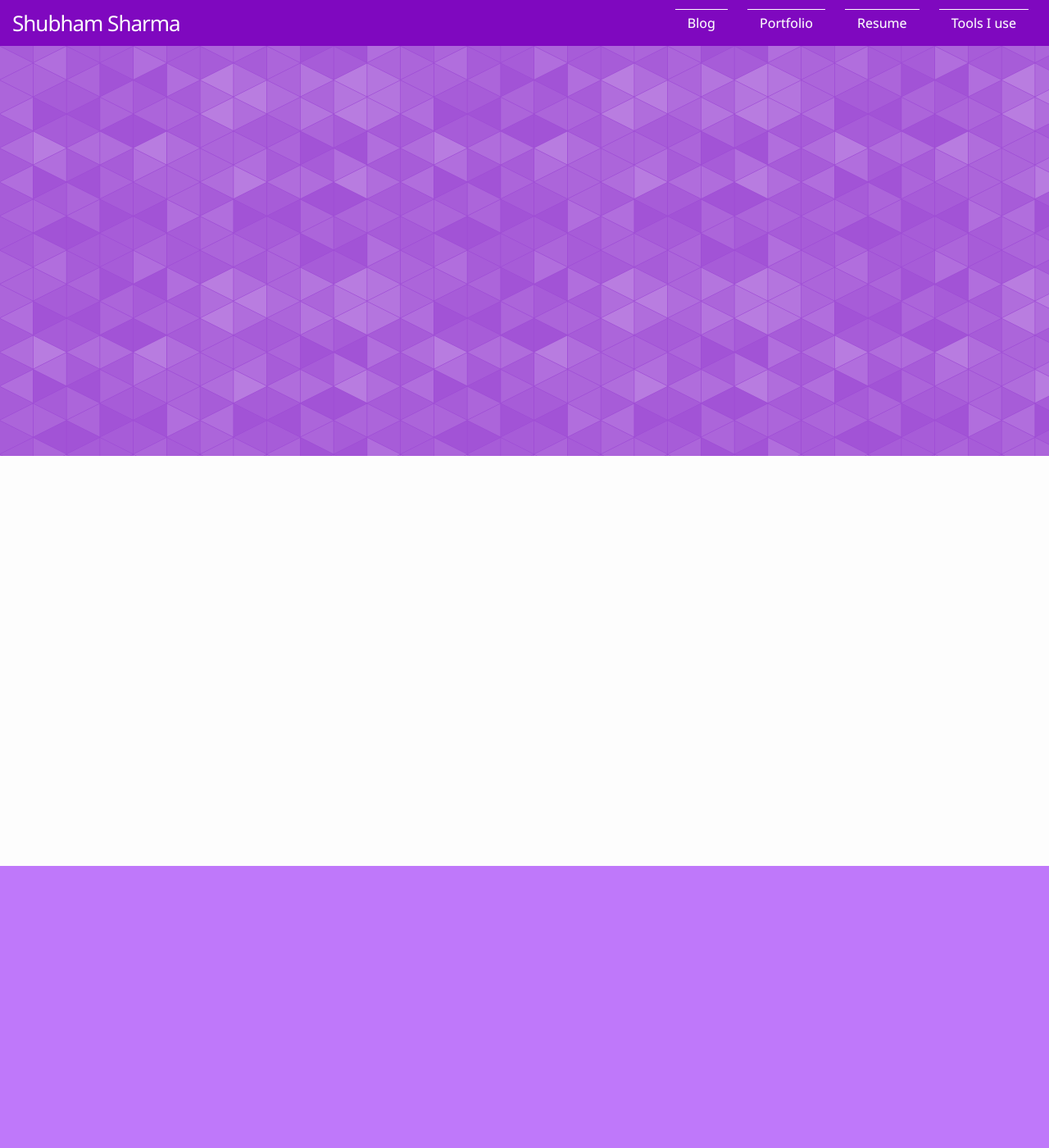
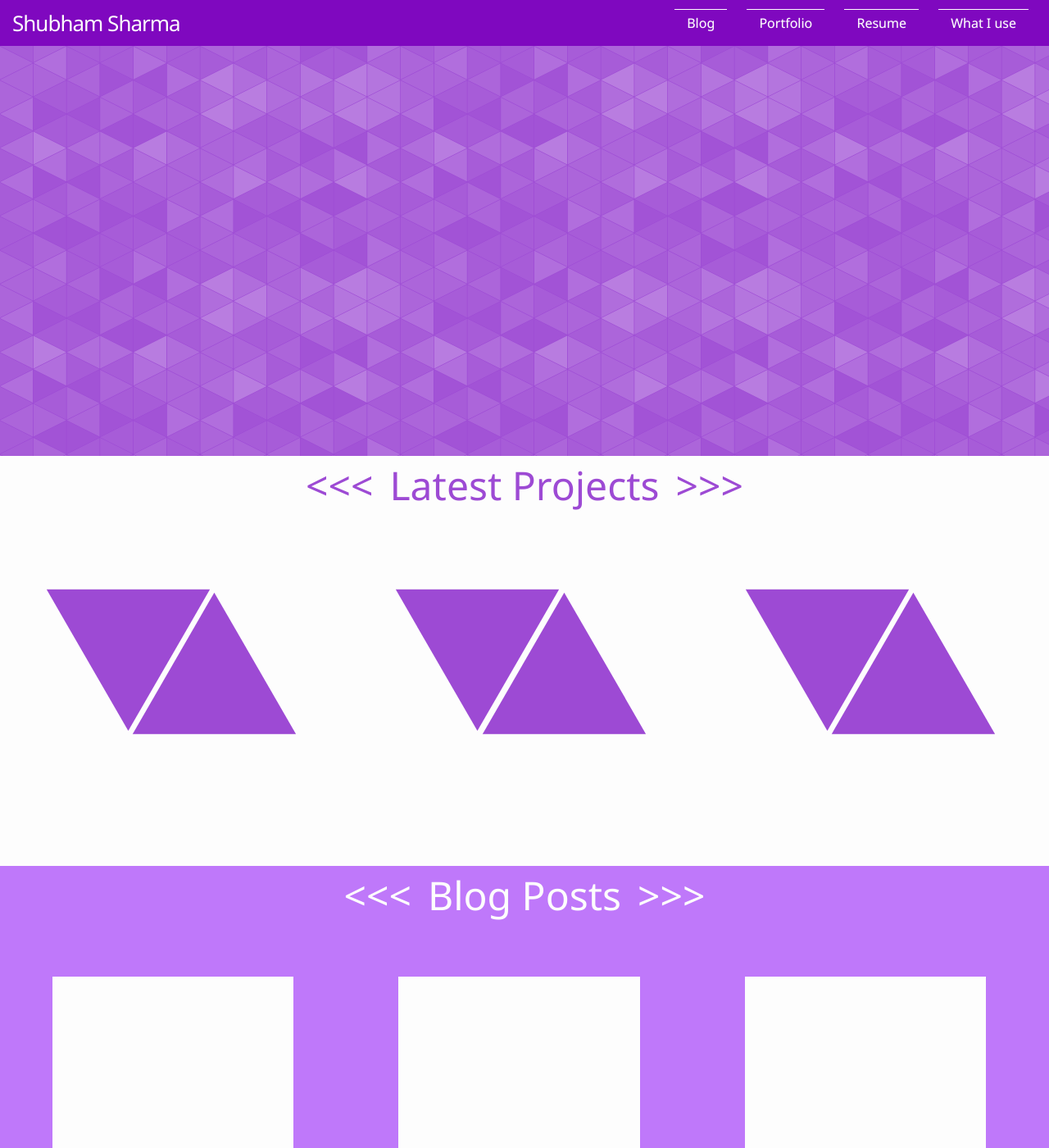
Before and after one commit to shubham1337/blog, a Jekyll site: the page built from index.html, in a window 1280 px wide and 1400 px high. Shown: the whole window at 82% size. Built offline with Jekyll 4.4.1, drawn with Linux system fonts in a browser that asks for light colours; some of the changed text lies outside the part shown.

Commit message:
New section designs

```diff
--- a/_config.yml
+++ b/_config.yml
@@ -2,8 +2,9 @@
 title: Shubham Sharma
 email: shubham@shubhamsharma.in
 description: > # this means to ignore newlines until "baseurl:"
-    A Personal Blog for sharing thoughts with the web.
+    A Personal Website for sharing thoughts and ideas about Technology.
 baseurl: "" # the subpath of your site, e.g. /blog/
+slogan: "Simply Smart"
 url: "http://shubhamsharma.in" # the base hostname & protocol for your site
 twitter_username: shubh1337
 github_username:  shubham1337
--- a/_includes/scripts.html
+++ b/_includes/scripts.html
@@ -1,4 +1,4 @@
-<script type="text/javascript" src="js/vendor/jquery-2.1.3.js"></script>
-<script type="text/javascript" src="js/onload.js"></script>
-<script type="text/javascript" src="js/paralax.js"></script>
-<script type="text/javascript" src="js/scroll.js"></script>
+<script type="text/javascript" src="{{ "/js/vendor/jquery-2.1.3.js" | prepend: site.baseurl}}""></script>
+<script type="text/javascript" src="{{ "/js/onload.js" | prepend: site.baseurl}}""></script>
+<script type="text/javascript" src="{{ "/js/paralax.js" | prepend: site.baseurl}}""></script>
+<script type="text/javascript" src="{{ "/js/scroll.js" | prepend: site.baseurl}}""></script>
--- a/_sass/_custom.scss
+++ b/_sass/_custom.scss
@@ -18,14 +18,13 @@
     top: 120px;
 }
 
-.home > section:nth-child(2) {
+.home > section:nth-child(even) {
     background-color: $background-color;
+    color: $dark-brand-color;
 }
-.home > section:nth-child(3) {
+.home > section:nth-child(odd):not(:first-child) {
     background-color: $brand-color;
-}
-.home > section:nth-child(4) {
-    background-color: $background-color;
+    color: $background-color;
 }
 
 .cards-wrapper {
@@ -37,8 +36,7 @@
     vertical-align: middle;
 }
 .card {
-    border: solid 1px $dark-brand-color;
-    box-shadow: 3px 3px 0 0 $dark-brand-color;
+    background-color: $background-color;
     float: left;
     height: 300px;
     margin: 0 5%;
@@ -109,3 +107,61 @@ button, .button {
     }
 
 }
+
+.parallelogram {
+    display: inline-block;
+    position: relative;
+    width: 33%;
+
+    .triangle {
+        width: 49%;
+    }
+
+    .triangle:first-child {
+        transition: left 0.5s;
+        transform: rotate(0deg);
+
+        left: 12.5%;
+        position: relative;
+    }
+    .triangle:last-child {
+        transition: right 0.5s;
+        transform: rotate(180deg);
+
+        position: relative;
+        right: 12.5%;
+    }
+
+    &:hover .triangle:first-child {
+        left: 0;
+    }
+    &:hover .triangle:last-child {
+        right: 0;
+    }
+}
+
+.section-heading-wrapper {
+    text-align: center;
+}
+.section-heading {
+    font-size: 48px;
+
+    &::before {
+        content: "<<<";
+        position: relative;
+        right: 20px;
+        transition: right 0.3s;
+    }
+    &::after {
+        content: ">>>";
+        position: relative;
+        left: 20px;
+        transition: left 0.3s;
+    }
+    &:hover::after {
+        left: 120px;
+    }
+    &:hover::before {
+        right: 120px;
+    }
+}
--- a/_sass/_layout.scss
+++ b/_sass/_layout.scss
@@ -47,11 +47,6 @@
         text-decoration: none;
         text-shadow: 0 0 1px rgba(255, 255, 255, 0.3);
 
-        // Gaps between nav items, but not on the first one
-        /*&:first-child {
-            margin-right: 10px;
-        }*/
-
         //Fancy Navigation Links animation
         &::before {
             box-sizing: border-box;
@@ -85,7 +80,6 @@
         &:hover::after {
             height: 100%;
         }
-
     }
 
     @include media-query($on-palm) {
--- a/index.html
+++ b/index.html
@@ -6,19 +6,39 @@ layout: default
 
     <section class="banner" role="banner">
         <div class="banner-content-wrapper">
-            <h1 class="banner-slogan">Simply Smart</h1>
+            <h1 class="banner-slogan">{{ site.slogan }}</h1>
             <br />
             <a href="{{ "/blog" | prepend: site.baseurl }}" class="button">Read the blog</a>
         </div>
     </section>
 
     <section class="portfolio-section">
-    </section>
-
-    <section class="skills-section">
+        <div class="section-heading-wrapper">
+            <h1 class="section-heading">Latest Projects</h1>
+        </div>
+        <br />
+        <br />
+        <br />
+        <div class="parallelogram">
+            <img class="triangle" src="images/colored_triangle.svg" />
+            <img class="triangle" src="images/colored_triangle.svg" />
+        </div>
+        <div class="parallelogram">
+            <img class="triangle" src="images/colored_triangle.svg" />
+            <img class="triangle" src="images/colored_triangle.svg" />
+        </div>
+        <div class="parallelogram">
+            <img class="triangle" src="images/colored_triangle.svg" />
+            <img class="triangle" src="images/colored_triangle.svg" />
+        </div>
     </section>
 
     <section class="blogposts-section">
+        <div class="section-heading-wrapper">
+            <h1 class="section-heading">Blog Posts</h1>
+        </div>
+        <br />
+        <br />
         <div class="cards-wrapper">
             <div class="cards-group">
                 <div class="card">
@@ -31,4 +51,10 @@ layout: default
         </div>
     </section>
 
+    <!--<section class="skills-section">
+        <div class="section-heading-wrapper">
+            <h1 class="section-heading">Skills</h1>
+        </div>
+    </section>-->
+
 </section>
--- a/tools.md
+++ b/tools.md
@@ -1,6 +1,6 @@
 ---
 layout: page
-title: Tools I use
+title: What I use
 permalink: /tools/
 ---
 
```
Also changed, not shown: images/colored_triangle.svg (added), images/white_triangle.svg (added), 10 other files.
